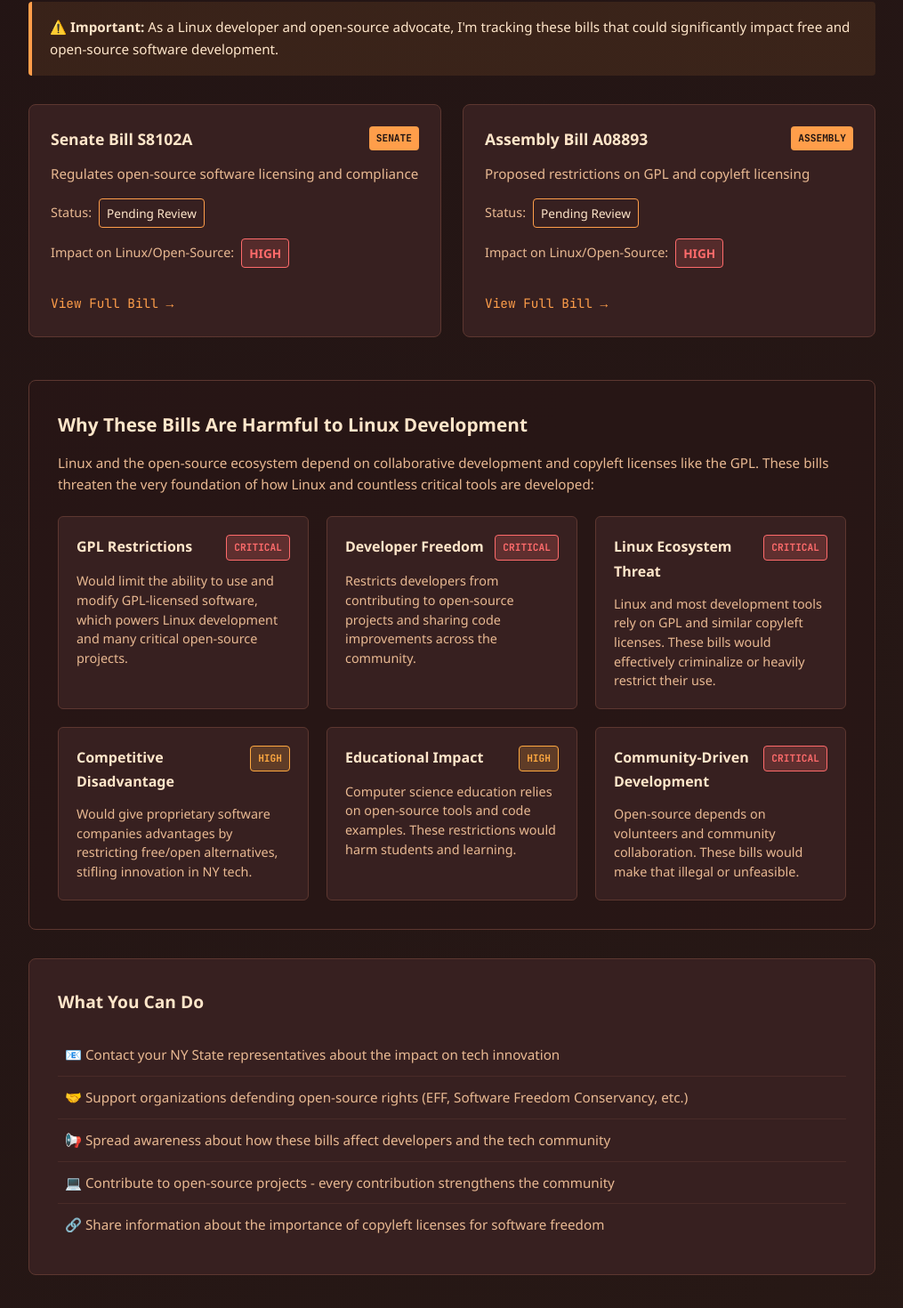
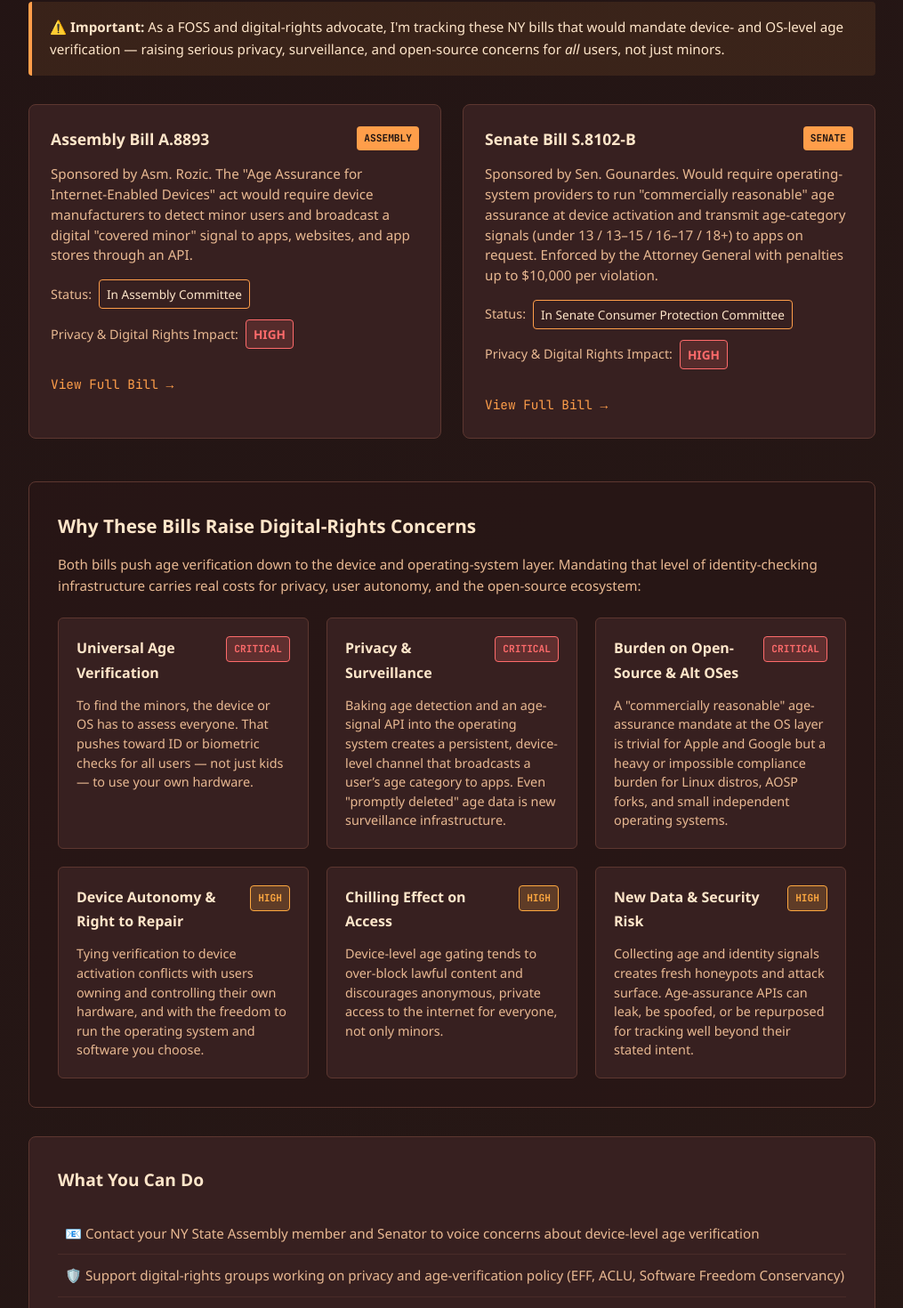
Before and after one commit to KoJesko/project3-portfolio, a React (Create React App) app: page / in a window 1280 px wide. Shown: the part 4777-6247 px from the top of the page at 89% size, without its empty margins (132-1147 px from the left). Built offline with nearby package versions, Linux system fonts and the light colour scheme; no server answers.

Commit message:
refactor: update BillTracker component to enhance clarity on digital rights implications and simplify bill details

```diff
--- a/src/components/BillTracker.js
+++ b/src/components/BillTracker.js
@@ -1,90 +1,71 @@
-import React, { useEffect, useState } from 'react';
+import React from 'react';
 import SectionHeader from './SectionHeader';
 
 const bills = [
   {
-    id: 'S8102A',
-    name: 'Senate Bill S8102A',
-    type: 'Senate',
-    description: 'Regulates open-source software licensing and compliance',
-    status: 'Pending Review',
-    statusColor: '#ff9e4a',
-    impact: 'HIGH',
-    url: 'https://www.nysenate.gov/legislation/bills/2025/S8102/amendment/A',
-  },
-  {
     id: 'A08893',
-    name: 'Assembly Bill A08893',
+    name: 'Assembly Bill A.8893',
     type: 'Assembly',
-    description: 'Proposed restrictions on GPL and copyleft licensing',
-    status: 'Pending Review',
+    description:
+      'Sponsored by Asm. Rozic. The "Age Assurance for Internet-Enabled Devices" act would require device manufacturers to detect minor users and broadcast a digital "covered minor" signal to apps, websites, and app stores through an API.',
+    status: 'In Assembly Committee',
     statusColor: '#ff9e4a',
     impact: 'HIGH',
     url: 'https://assembly.state.ny.us/leg/?bn=A.8893',
+  },
+  {
+    id: 'S8102B',
+    name: 'Senate Bill S.8102-B',
+    type: 'Senate',
+    description:
+      'Sponsored by Sen. Gounardes. Would require operating-system providers to run "commercially reasonable" age assurance at device activation and transmit age-category signals (under 13 / 13–15 / 16–17 / 18+) to apps on request. Enforced by the Attorney General with penalties up to $10,000 per violation.',
+    status: 'In Senate Consumer Protection Committee',
+    statusColor: '#ff9e4a',
+    impact: 'HIGH',
+    url: 'https://www.nysenate.gov/legislation/bills/2025/S8102/amendment/B',
   },
 ];
 
 const implications = [
   {
-    issue: 'GPL Restrictions',
+    issue: 'Universal Age Verification',
     description:
-      'Would limit the ability to use and modify GPL-licensed software, which powers Linux development and many critical open-source projects.',
+      'To find the minors, the device or OS has to assess everyone. That pushes toward ID or biometric checks for all users — not just kids — to use your own hardware.',
     severity: 'Critical',
   },
   {
-    issue: 'Developer Freedom',
+    issue: 'Privacy & Surveillance',
     description:
-      'Restricts developers from contributing to open-source projects and sharing code improvements across the community.',
+      'Baking age detection and an age-signal API into the operating system creates a persistent, device-level channel that broadcasts a user’s age category to apps. Even "promptly deleted" age data is new surveillance infrastructure.',
     severity: 'Critical',
   },
   {
-    issue: 'Linux Ecosystem Threat',
+    issue: 'Burden on Open-Source & Alt OSes',
     description:
-      'Linux and most development tools rely on GPL and similar copyleft licenses. These bills would effectively criminalize or heavily restrict their use.',
+      'A "commercially reasonable" age-assurance mandate at the OS layer is trivial for Apple and Google but a heavy or impossible compliance burden for Linux distros, AOSP forks, and small independent operating systems.',
     severity: 'Critical',
   },
   {
-    issue: 'Competitive Disadvantage',
+    issue: 'Device Autonomy & Right to Repair',
     description:
-      'Would give proprietary software companies advantages by restricting free/open alternatives, stifling innovation in NY tech.',
+      'Tying verification to device activation conflicts with users owning and controlling their own hardware, and with the freedom to run the operating system and software you choose.',
     severity: 'High',
   },
   {
-    issue: 'Educational Impact',
+    issue: 'Chilling Effect on Access',
     description:
-      'Computer science education relies on open-source tools and code examples. These restrictions would harm students and learning.',
+      'Device-level age gating tends to over-block lawful content and discourages anonymous, private access to the internet for everyone, not only minors.',
     severity: 'High',
   },
   {
-    issue: 'Community-Driven Development',
+    issue: 'New Data & Security Risk',
     description:
-      'Open-source depends on volunteers and community collaboration. These bills would make that illegal or unfeasible.',
-    severity: 'Critical',
+      'Collecting age and identity signals creates fresh honeypots and attack surface. Age-assurance APIs can leak, be spoofed, or be repurposed for tracking well beyond their stated intent.',
+    severity: 'High',
   },
 ];
 
 function BillTracker() {
-  const [billDetails] = useState(bills);
-
-  useEffect(() => {
-    // Fetch bill status from NY Legislature API if available
-    const fetchBillStatus = async () => {
-      try {
-        // Note: This is a public API endpoint that may or may not be available
-        // If unavailable, we'll use the static data above
-        const response = await fetch('https://api.leginfo.legislature.ca.gov/');
-        if (response.ok) {
-          // Update would go here if API provides data
-        }
-      } catch (error) {
-        // Silently fail and use static data
-        console.log('Bill status API unavailable, using static data');
-      }
-    };
-
-    fetchBillStatus();
-  }, []);
-
   return (
     <section id="bill-tracker" className="section bill-tracker">
       <div className="container">
@@ -92,13 +73,14 @@ function BillTracker() {
 
         <div className="bill-warning">
           <p>
-            ⚠️ <strong>Important:</strong> As a Linux developer and open-source advocate, I'm tracking these bills
-            that could significantly impact free and open-source software development.
+            ⚠️ <strong>Important:</strong> As a FOSS and digital-rights advocate, I&apos;m tracking these NY bills that
+            would mandate device- and OS-level age verification &mdash; raising serious privacy, surveillance, and
+            open-source concerns for <em>all</em> users, not just minors.
           </p>
         </div>
 
         <div className="bills-grid">
-          {billDetails.map((bill) => (
+          {bills.map((bill) => (
             <div key={bill.id} className="bill-card">
               <div className="bill-header">
                 <h3>{bill.name}</h3>
@@ -112,7 +94,7 @@ function BillTracker() {
                 </span>
               </div>
               <div className="bill-impact">
-                <span className="impact-label">Impact on Linux/Open-Source:</span>
+                <span className="impact-label">Privacy &amp; Digital Rights Impact:</span>
                 <span className={`impact-badge impact-${bill.impact.toLowerCase()}`}>{bill.impact}</span>
               </div>
               <a
@@ -128,10 +110,11 @@ function BillTracker() {
         </div>
 
         <div className="implications-section">
-          <h3>Why These Bills Are Harmful to Linux Development</h3>
+          <h3>Why These Bills Raise Digital-Rights Concerns</h3>
           <p className="implications-intro">
-            Linux and the open-source ecosystem depend on collaborative development and copyleft licenses like the
-            GPL. These bills threaten the very foundation of how Linux and countless critical tools are developed:
+            Both bills push age verification down to the device and operating-system layer. Mandating that level of
+            identity-checking infrastructure carries real costs for privacy, user autonomy, and the open-source
+            ecosystem:
           </p>
 
           <div className="implications-grid">
@@ -152,11 +135,11 @@ function BillTracker() {
         <div className="bill-action-section">
           <h3>What You Can Do</h3>
           <ul className="action-list">
-            <li>📧 Contact your NY State representatives about the impact on tech innovation</li>
-            <li>🤝 Support organizations defending open-source rights (EFF, Software Freedom Conservancy, etc.)</li>
-            <li>📢 Spread awareness about how these bills affect developers and the tech community</li>
-            <li>💻 Contribute to open-source projects - every contribution strengthens the community</li>
-            <li>🔗 Share information about the importance of copyleft licenses for software freedom</li>
+            <li>📧 Contact your NY State Assembly member and Senator to voice concerns about device-level age verification</li>
+            <li>🛡️ Support digital-rights groups working on privacy and age-verification policy (EFF, ACLU, Software Freedom Conservancy)</li>
+            <li>📢 Raise awareness that mandatory age assurance affects everyone&apos;s privacy, not just minors</li>
+            <li>🐧 Ask how compliance would even work for Linux, alternative OSes, and independent device makers</li>
+            <li>🔐 Push for privacy-preserving approaches over mandatory identity and biometric checks</li>
           </ul>
         </div>
       </div>
```
